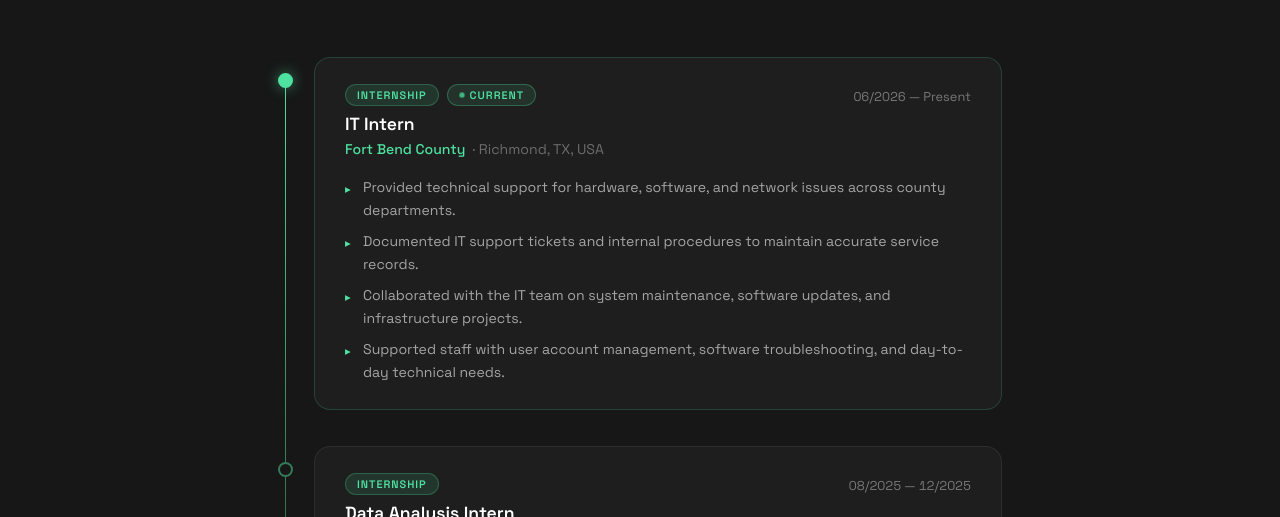
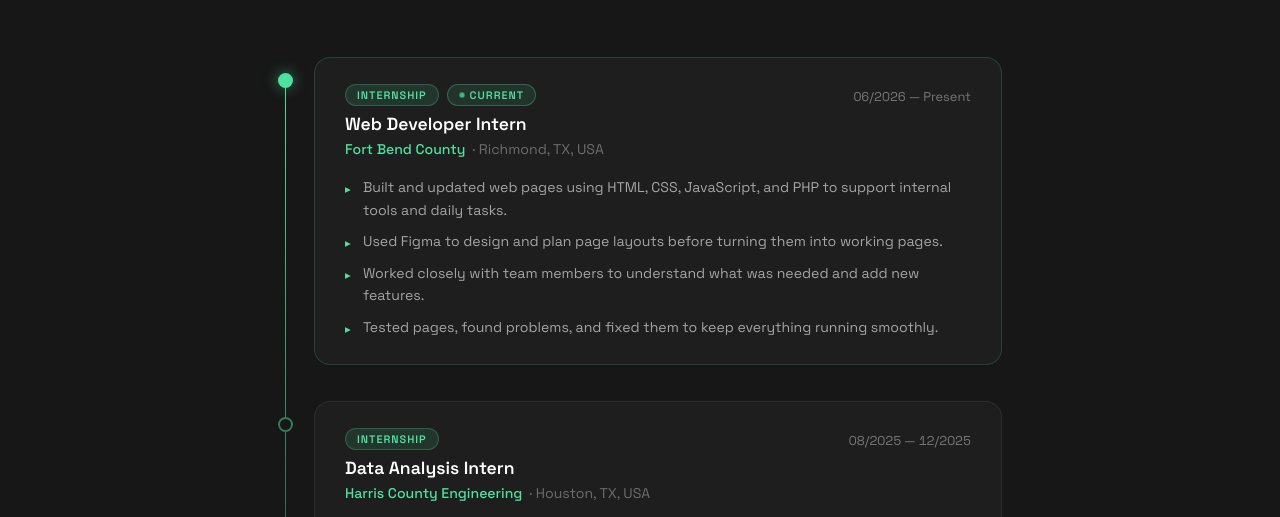
Before and after one commit to hieunguyen601/Henry-Nguyen---Portfolio-2026, a website: page experiencePage.html in a window 1280 px wide. Shown: the part 259-776 px from the top of the page. Drawn offline with Linux system fonts and the light colour scheme.

Commit message:
Change internship title and update responsibilities
Updated job title and responsibilities for the internship role, emphasizing web development skills and tasks.

```diff
--- a/experiencePage.html
+++ b/experiencePage.html
@@ -91,7 +91,7 @@
                   <span class="tl-badge tl-badge--tech">Internship</span>
                   <span class="tl-current-tag">Current</span>
                 </div>
-                <h2 class="tl-role">IT Intern</h2>
+                <h2 class="tl-role">Web Developer Intern</h2>
               </div>
               <span class="tl-dates">06/2026 — Present</span>
             </div>
@@ -100,20 +100,17 @@
             </p>
             <ul class="tl-bullets">
               <li>
-                Provided technical support for hardware, software, and network
-                issues across county departments.
+                Built and updated web pages using HTML, CSS, JavaScript, and
+                PHP to support internal tools and daily tasks.
               </li>
               <li>
-                Documented IT support tickets and internal procedures to
-                maintain accurate service records.
+                Used Figma to design and plan page layouts before turning them into working pages.
               </li>
               <li>
-                Collaborated with the IT team on system maintenance, software
-                updates, and infrastructure projects.
+                Worked closely with team members to understand what was needed and add new features.
               </li>
               <li>
-                Supported staff with user account management, software
-                troubleshooting, and day-to-day technical needs.
+                Tested pages, found problems, and fixed them to keep everything running smoothly.
               </li>
             </ul>
           </div>
```
